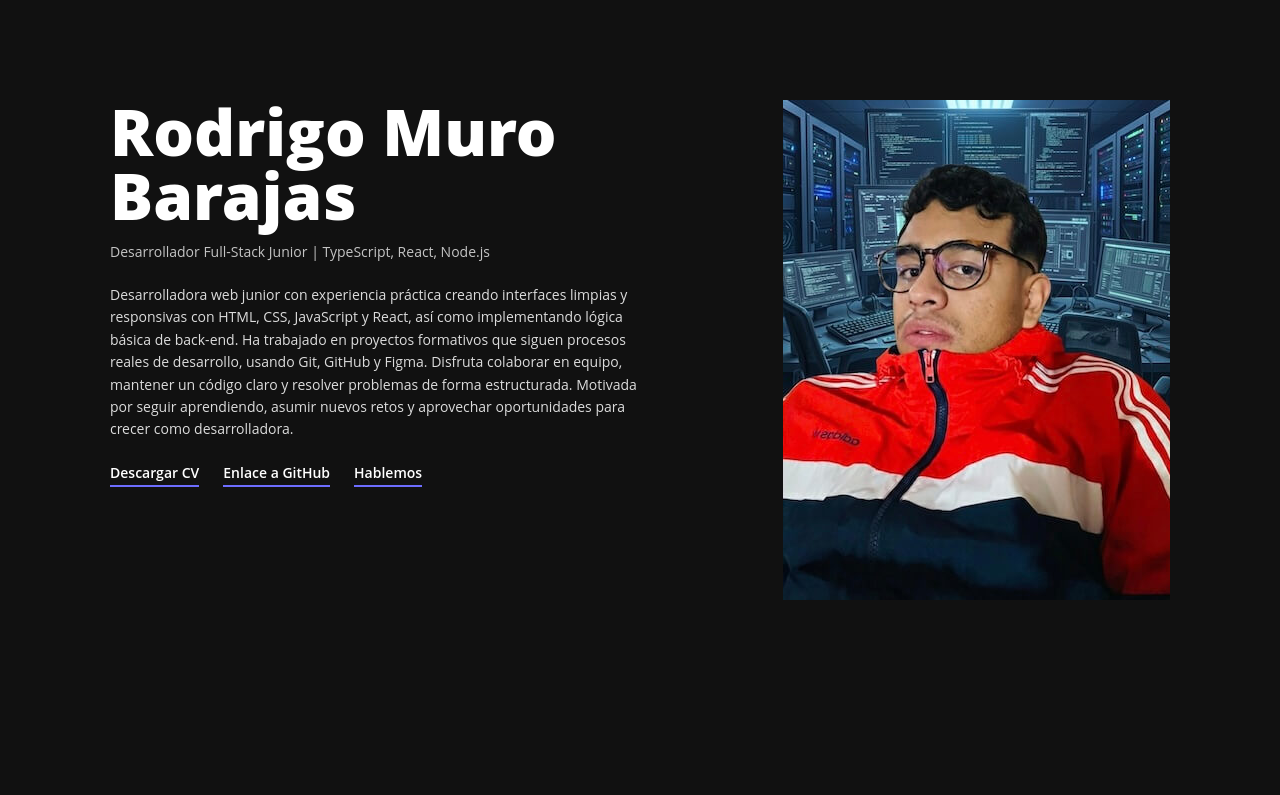
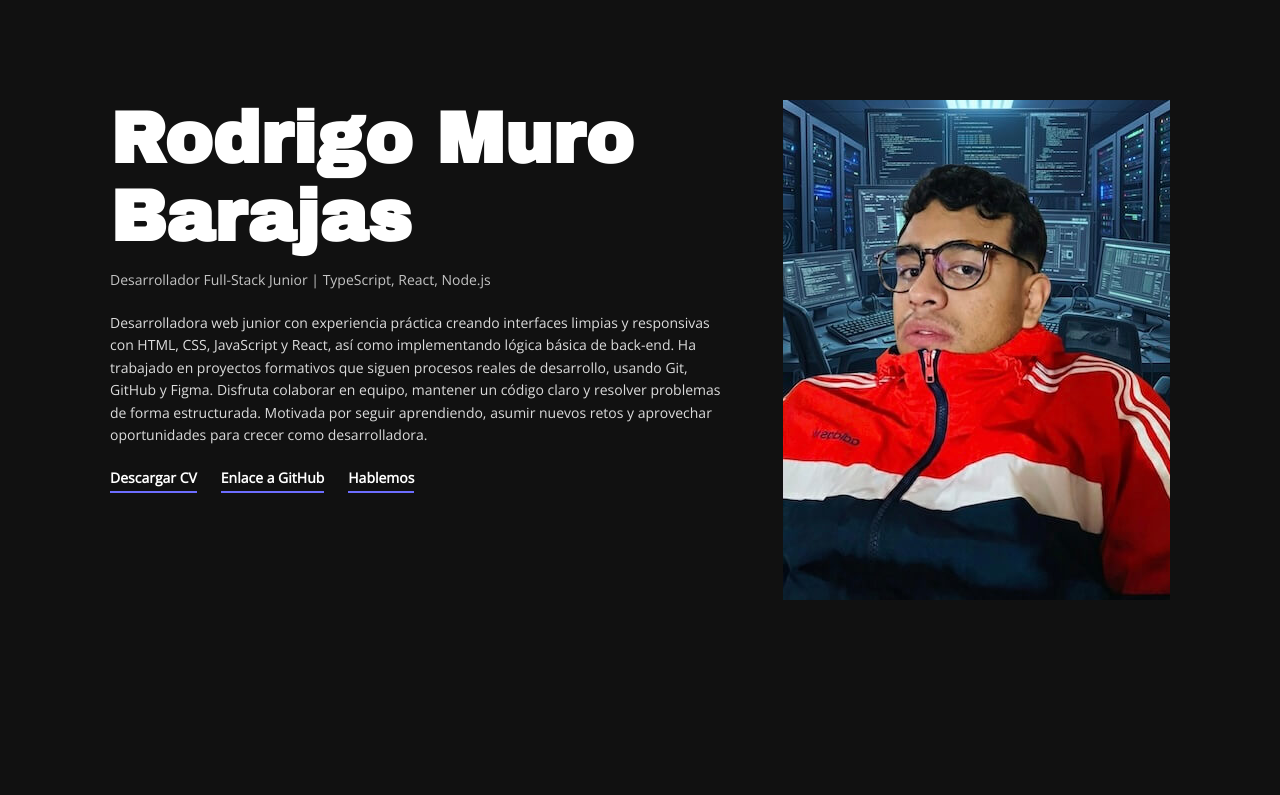
Before and after one commit to rodrigomurob1997-coder/web_project_potrfolio_es, a plain HTML site: page index.html in a window 1280 px wide. Shown: the top 795 px of the page. Drawn offline with nearby package versions, Linux system fonts and the light colour scheme.

Commit message:
Fonts with their respective styles are added

```diff
--- a/index.html
+++ b/index.html
@@ -15,7 +15,10 @@
     <main class="main">
       <section class="profile">
         <div class="profile__info">
-          <h1 class="profile__name">Rodrigo Muro Barajas</h1>
+          <h1 class="profile__name">
+            Rodrigo Muro <br />
+            Barajas
+          </h1>
           <p class="profile__role">
             Desarrollador Full-Stack Junior | TypeScript, React, Node.js
           </p>
--- a/styles/index.css
+++ b/styles/index.css
@@ -1,3 +1,21 @@
+/* Fonts */
+@font-face {
+  font-family: "Archivo Black";
+  src: url("../fonts/ArchivoBlack-Regular.woff2") format("woff2"),
+       url("../fonts/ArchivoBlack-Regular.woff") format("woff");
+  font-weight: normal;
+  font-style: normal;
+  font-display: swap;
+}
+
+@font-face {
+  font-family: "Open Sans";
+  src: url("../fonts/OpenSans-Regular.woff2") format("woff2"),
+       url("../fonts/OpenSans-Regular.woff") format("woff");
+  font-weight: 400;
+  font-style: normal;
+}
+
 /* Tip: estilos base para empezar el proyecto */
 
 *,
@@ -42,16 +60,26 @@ a {
 }
 
 .profile__info {
-  max-width: 530px;
   flex: 1;
-  min-width: 0; /* evita overflow en flex con texto largo */
+  min-width: 0;
 }
 
 .profile__name {
   margin: 0;
-  font-size: 64px;
-  line-height: 1;
-  font-weight: 800;
+  max-width: 793px;
+  font-family: "Archivo Black", sans-serif;
+  font-size: 72px;
+  line-height: 78px;
+  letter-spacing: 0;
+
+  color: #ffffff;
+}
+
+@media (max-width: 768px) {
+  .profile__name {
+    font-size: 42px;
+    line-height: 48px;
+  }
 }
 
 .profile__role {
```
Also changed, not shown: fonts/ArchivoBlack-Regular.woff (added), fonts/ArchivoBlack-Regular.woff2 (added), fonts/OpenSans-Bold.woff (added), fonts/OpenSans-Bold.woff2 (added), fonts/OpenSans-Regular.woff (added), fonts/OpenSans-Regular.woff2 (added), fonts/OpenSans-SemiBold.woff (added), fonts/OpenSans-SemiBold.woff2 (added).
